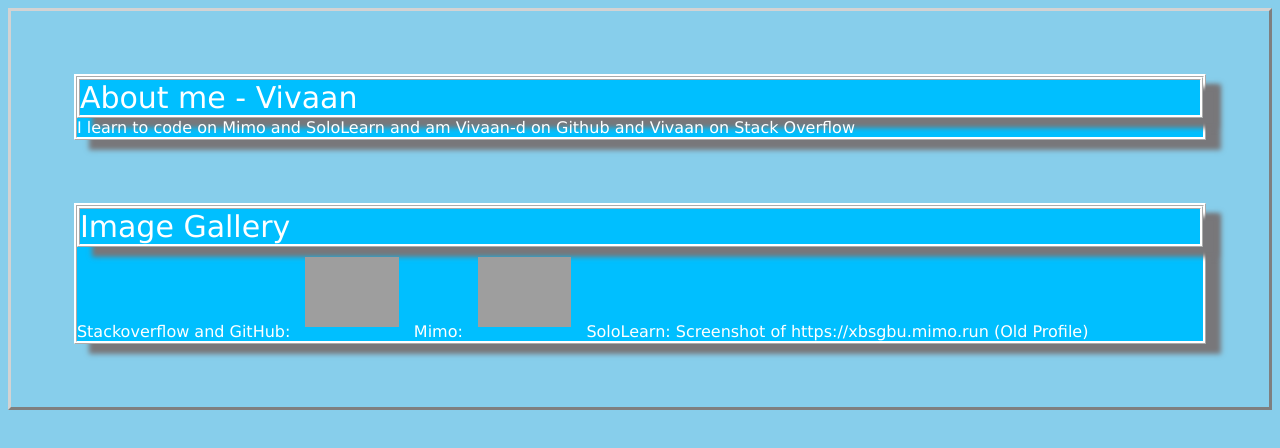
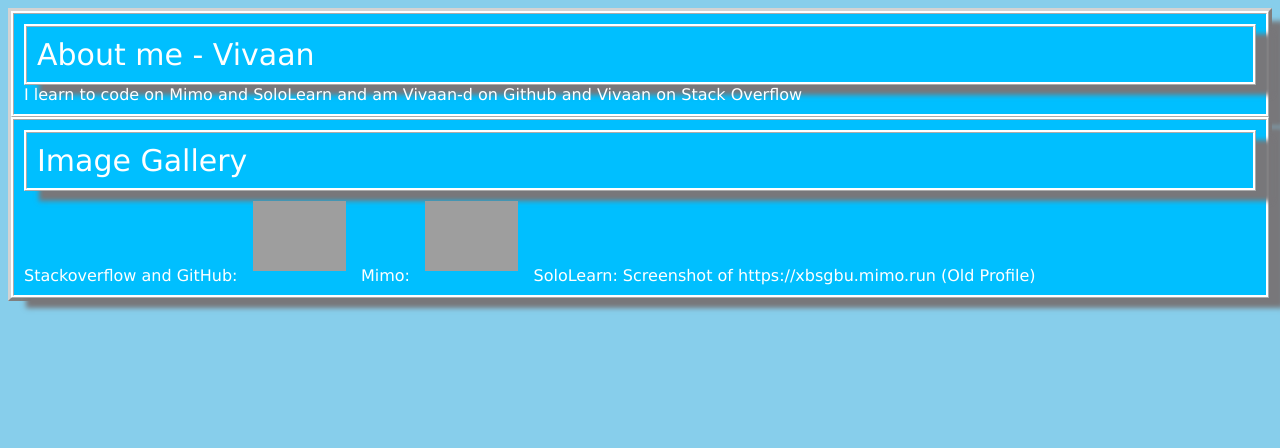
Before and after one commit to Vivaan-d/StackOverflow-Profile, a plain HTML site: page index.html in a window 1280 px wide. Drawn offline with Linux system fonts and the light colour scheme; grey boxes are pictures that could not be loaded.

Commit message:
Update index.html

```diff
--- a/index.html
+++ b/index.html
@@ -2,7 +2,7 @@
 <html><head>
         <style>body{background-color:skyblue;color:aqua;border:lightgrey outset;}
 [card], [card]>header {
-  border:white ridge ;margin:5%;
+  border:white ridge ;padding:10px;
 Background-color :deepskyblue ;box-shadow: 10px 10px 5px 5px lightgrey;
 Color:white ;
 Font-family :verdana ;box-shadow: 15px 10px 5px 0px #78777A;
```
